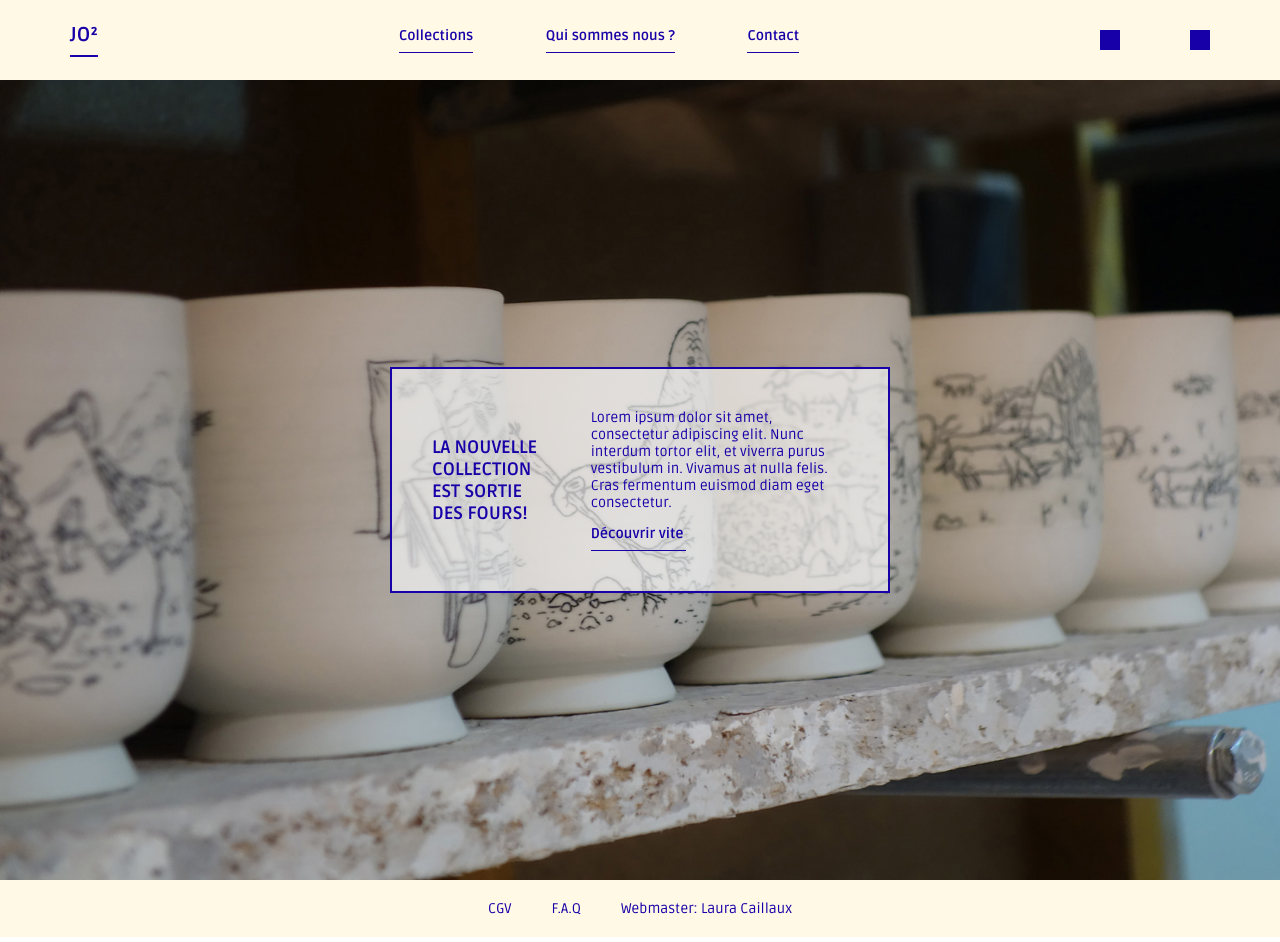
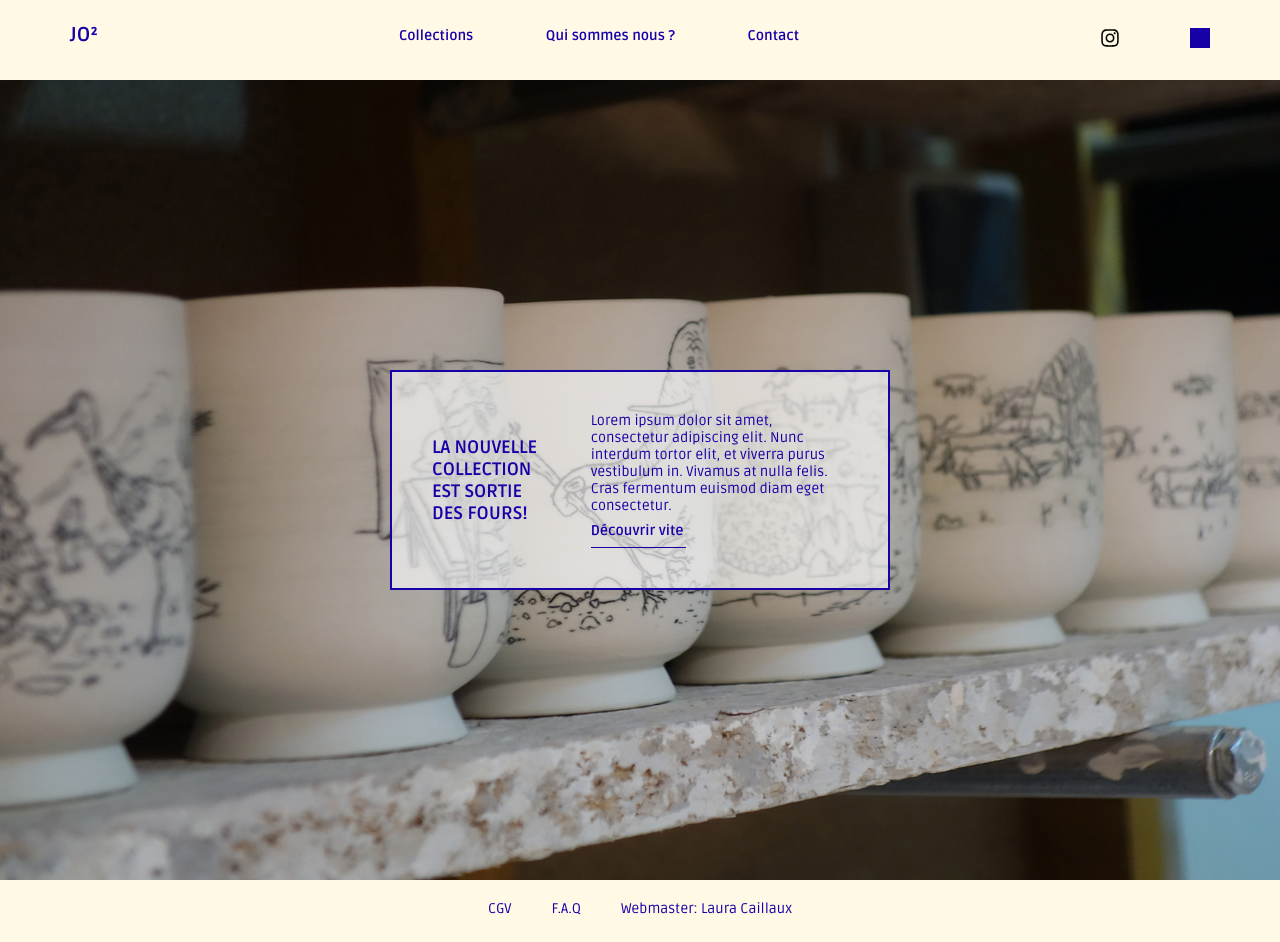
Before and after one commit to Lcdevi/client-JO2-app, a React (Create React App) app: page / in a window 1280 px wide. Built offline with nearby package versions, Linux system fonts and the light colour scheme.

Commit message:
hover transition

```diff
--- a/src/App.css
+++ b/src/App.css
@@ -1,3 +1,9 @@
+* {
+  margin: 0;
+  padding: 0;
+  box-sizing: border-box;
+}
+
 html {
   --blue: #1800A8;
   --light-pink: #fff9e5;
--- a/src/components/ItemCart.jsx
+++ b/src/components/ItemCart.jsx
@@ -25,11 +25,14 @@ class ItemCart extends Component {
                   key={index}
                 >
 
-                    <div className="single-item-cart">
+                    <div className="single-item-cart parent">
                         <img src={item.image} alt="ceramic details"/>
                         <div id="title-item">
                             <h2>{item.name}</h2>
                             <p>{item.price} €</p>
+                        </div>
+                        <div className="enfant">
+                            <div className="plus-d-infos">plus d'infos</div>
                         </div>
                     </div>
                 </Link>
--- a/src/components/NavBar.jsx
+++ b/src/components/NavBar.jsx
@@ -1,6 +1,7 @@
 import React from 'react';
 import {NavLink} from 'react-router-dom';
 import "../styles/navbar.css";
+import instagramImg from "../images/instagram-brands.svg";
 
 const NavBar = () => {
     return (
@@ -12,7 +13,7 @@ const NavBar = () => {
                     <NavLink to="/contact"><li>Contact</li></NavLink>
                 </ul>
                 <div id="social-div">
-                    <a href="https://www.instagram.com/jojodaviau/" target="_blank" rel="noreferrer"><div className="social-logo"></div></a>
+                    <a href="https://www.instagram.com/jocarreceramics/" target="_blank" rel="noreferrer"><img src={instagramImg} alt="instagram logo"/></a>
                     <a href="https://www.facebook.com/Jonathan2Stab/" target="_blank" rel="noreferrer"><div className="social-logo"></div></a>
                 </div>
             </nav>
--- a/src/pages/ObjetDetails.jsx
+++ b/src/pages/ObjetDetails.jsx
@@ -16,10 +16,7 @@ class ObjetDetails extends Component {
         console.log(this.state)
         return (
             <div className="object-details-container">
-                <div className="details-img-div"><img src={this.state.item.location.state.item.imageDetails} alt=""/></div>
-                <div className="details-img-div"><img src={this.state.item.location.state.item.imageDetails} alt=""/></div>
-                <div className="details-img-div"><img src={this.state.item.location.state.item.imageDetails} alt=""/></div>
-                <div className="details-img-div"><img src={this.state.item.location.state.item.imageDetails} alt=""/></div>
+                <div className="clone">
                 <div className="details-img-div"><img src={this.state.item.location.state.item.imageDetails} alt=""/></div>
                 <div className="details-infos-div">
                     <div className="title-price-wrapper">
@@ -39,8 +36,16 @@ class ObjetDetails extends Component {
                         <p><span>hauteur</span> {this.state.item.location.state.item.height} </p>
                         <p><span>matière</span> {this.state.item.location.state.item.matter} </p>
                     </div>
-                    <button>CONTACTEZ NOUS</button>
+                    <Link to="/contact">
+                        <button>CONTACTEZ NOUS</button>
+                    </Link>
                 </div>
+                <div className="details-img-div"><img src={this.state.item.location.state.item.imageDetails} alt=""/></div>
+                <div className="details-img-div"><img src={this.state.item.location.state.item.imageDetails} alt=""/></div>
+                <div className="details-img-div"><img src={this.state.item.location.state.item.imageDetails} alt=""/></div>
+                <div className="details-img-div"><img src={this.state.item.location.state.item.imageDetails} alt=""/></div>
+                </div>
+
                 <Link to={this.state.item.history.location.state.previousPath}>
                 <button>retour</button>
                 </Link>
--- a/src/styles/categoryCart.css
+++ b/src/styles/categoryCart.css
@@ -19,13 +19,25 @@
     padding: 12px 0;
 }
 
+
 #cat-cart-container img {
     width: 90%;
     border-bottom: 1px solid var(--blue);
+    border-top: 1px solid white;
+    border-left: 1px solid white;
+    border-right: 1px solid white;
+    transition-property: border-top, border-right, border-left;
+    transition-duration: 0.6s;
+}
+
+#cat-cart-container img:hover {
+    border-top: 1px solid var(--blue);
+    border-right: 1px solid var(--blue);
+    border-left: 1px solid var(--blue);
 }
 
 
 #cat-container h2 {
     font-size: 18px;
-    color: #141414;
+    color: var(--blue);
 }
--- a/src/styles/footer.css
+++ b/src/styles/footer.css
@@ -11,5 +11,14 @@ footer ul {
 }
 
 footer ul li {
-    padding: 20px;
+    margin: 20px;
+    padding-bottom: 4px;
+    border-bottom: 1px solid var(--light-pink);
+    transition-property: border-bottom;
+    transition-duration: 0.5s;
+    cursor: pointer;
 }
+
+footer ul li:hover {
+    border-bottom: 1px solid var(--blue);
+}
--- a/src/styles/home.css
+++ b/src/styles/home.css
@@ -57,8 +57,14 @@
 
 #decouvrir-btn {
     border-bottom: 1px solid var(--blue);
-    margin-top: 14px;
     padding-bottom: 8px;
+    padding-top: 8px;
     width: 95px;
     font-weight: bold;
+    transition-property: border-bottom;
+    transition-duration: 0.5s;
 }
+
+#decouvrir-btn:hover {
+    border-bottom: 1px solid rgba(245,245,245, 0);
+}
--- a/src/styles/itemCart.css
+++ b/src/styles/itemCart.css
@@ -1,25 +1,36 @@
 #item-cart-container {
     /* border: 4px solid green; */
     display: grid;
-    grid-template-columns: auto auto;
-    column-gap: 120px;
+    grid-template-columns: auto auto auto;
+    column-gap: 48px;
     row-gap: 60px;
     margin: 40px 0;
 }
 
-
 .single-item-cart {
     /* border: 1px solid red; */
-    width: 440px;
+    width: 350px;
     height: auto;
+    position: relative;
     /* margin: 0 60px; */
 }
 
 .single-item-cart img {
     /* border: 1px solid red; */
-    width: 440px;
-    height: 300px;
+    width: 350px;
+    height: auto;
     border-bottom: 1px solid var(--blue);
+    border-top: 1px solid white;
+    border-right: 1px solid white;
+    border-left: 1px solid white;
+    transition-property: border-top, border-right, border-left;
+    transition-duration: 0.6s;
+}
+
+.single-item-cart img:hover {
+    border-top: 1px solid var(--blue);
+    border-right: 1px solid var(--blue);
+    border-left: 1px solid var(--blue);
 }
 
 #item-cart-container #title-item {
@@ -39,3 +50,25 @@
     font-size: 18px;
     color: var(--blue);
 }
+
+.plus-d-infos {
+    background-color: var(--blue);
+    color: white;
+    width: 100px;
+    height: 40px;
+    display: flex;
+    justify-content: center;
+    align-items: center;
+    position: absolute;
+    top: 20px;
+    left: 20px;
+    font-size: 14px;
+}
+
+div.enfant {
+    display: none;
+}
+
+div.parent:hover .enfant {
+    display:block;
+}
--- a/src/styles/navbar.css
+++ b/src/styles/navbar.css
@@ -21,15 +21,27 @@
 }
 
 .nav ul li {
+    border-bottom: 1px solid var(--light-pink);
+    padding-bottom: 8px;
+    transition-property: border-bottom;
+    transition-duration: 1s;
+}
+
+.nav ul li:hover {
     border-bottom: 1px solid var(--blue);
-    padding-bottom: 8px;
 }
 
 #jo2-home {
     margin: 0 0 0 70px;
     font-size: 20px;
+    border-bottom: 2px solid var(--light-pink);
+    padding-bottom: 8px;
+    transition-property: border-bottom;
+    transition-duration: 1s;
+}
+
+#jo2-home:hover {
     border-bottom: 2px solid var(--blue);
-    padding-bottom: 8px;
 }
 
 #social-div {
@@ -44,3 +56,15 @@
     height: 20px;
     background-color: var(--blue);
 }
+
+#social-div img {
+    width: 20px;
+    height: 20px;
+    /* transition-property: border-bottom; */
+    transition: transform;
+    transition-duration: 0.5s;
+}
+
+#social-div img:hover {
+    transform: scale(1.1);
+}
--- a/src/styles/objectDetails.css
+++ b/src/styles/objectDetails.css
@@ -1,9 +1,21 @@
 .object-details-container {
+    /* border: 4px solid yellow; */
+    display: flex;
+    flex-direction: column;
+    align-items: center;
+    margin: 0 0 40px 0;
+    /* display: flex;
+    flex-wrap: wrap;
+    justify-content: center;
+    margin: 80px 0; */
+}
+
+.clone {
     /* border: 1px solid red; */
     display: flex;
     flex-wrap: wrap;
     justify-content: center;
-    margin: 80px 0;
+    margin: 30px 0;
 }
 
 .object-details-container .details-img-div {
```
Also changed, not shown: src/images/instagram-brands.svg (added).
